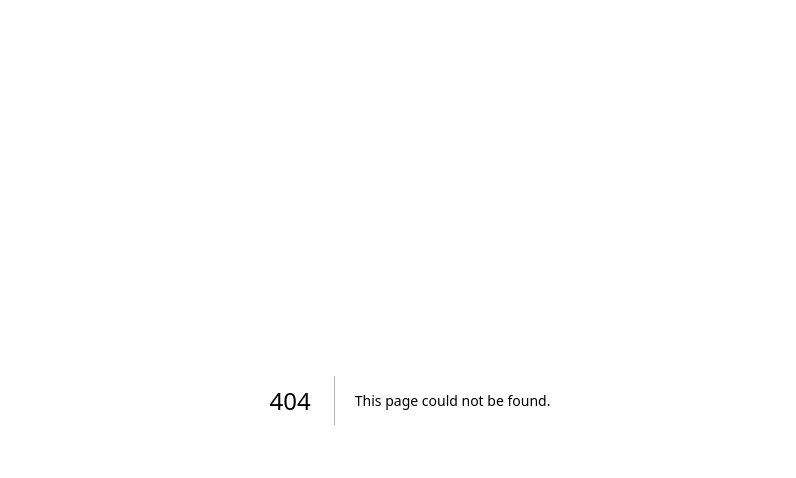
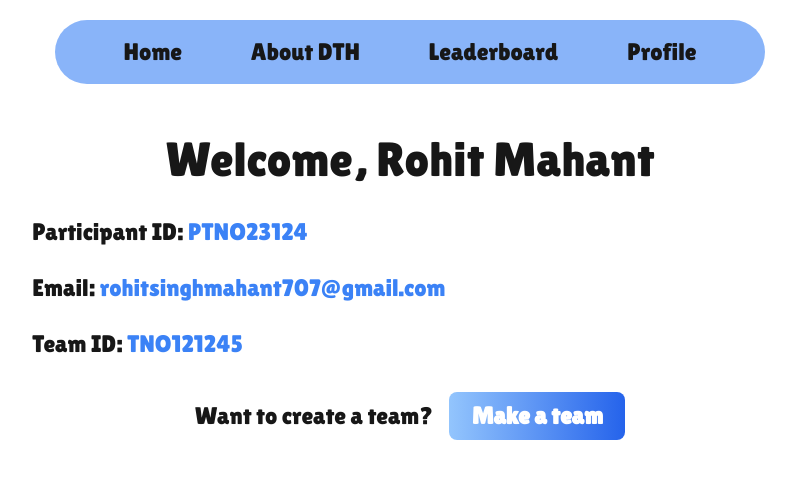
Before and after one commit to Semicile17/DTH25-main-website, a Next.js app in the folder app_v1/: page /profile in a window 1280 px wide. Before the commit this address had no page. Shown: the top 478 px of the page, without its empty margins (230-1026 px from the left). Built offline with nearby package versions, Linux system fonts and the light colour scheme.

Commit message:
added profile ad login page

```diff
--- /dev/null
+++ b/app_v1/components/header.jsx
@@ -0,0 +1,14 @@
+export default function Header(){
+    return(
+        <header className="w-full md:flex hidden sticky justify-center">
+           <nav className="bg-blue-500/60 m-5 h-16 w-[60%] rounded-full">
+            <ul className="flex w-full h-full text-2xl font-lilita justify-evenly items-center ">
+              <li className="cursor-pointer hover:text-black duration-300">Home</li>
+              <li className="cursor-pointer hover:text-black duration-300">About DTH</li>
+              <li className="cursor-pointer hover:text-black duration-300">Leaderboard</li>
+              <li className="cursor-pointer hover:text-black duration-300">Profile</li>
+            </ul>
+           </nav>
+        </header>
+    )
+}
--- /dev/null
+++ b/app_v1/pages/login/index.jsx
@@ -0,0 +1,55 @@
+import Link from "next/link";
+export default function Login() {
+    return (
+      <div className="w-full h-screen flex justify-center items-center px-4 sm:px-6 md:px-8 lg:px-16">
+        <div className="space-y-4 md:space-y-12 w-full max-w-lg">
+          <div className="font-lilita space-y-5">
+            <h1 className="text-3xl sm:text-4xl md:text-5xl lg:text-6xl text-center">Login</h1>
+            <p className="font-serif text-center text-sm sm:text-base lg:text-xl">
+              Login into your account
+            </p>
+          </div>
+          <form className="flex flex-col md:gap-6 gap-3 bg-blue-300/15 text-white p-6 rounded-md font-lilita">
+
+
+
+
+
+            {/* Email */}
+            <label htmlFor="email" className="text-sm font-bold">
+              Email
+            </label>
+            <input
+              id="email"
+              type="email"
+              placeholder="semicile17@gmail.com"
+              className="bg-gray-200 text-black px-3 py-2 rounded-lg border-2 border-blue-500 outline-none focus:ring-2 focus:ring-blue-400"
+            />
+
+             {/* Password */}
+             <label htmlFor="password" className="text-sm font-bold">
+              Password
+            </label>
+            <input
+              id="password"
+              type="password"
+              placeholder=". . . . . . . . . . ."
+              className="bg-gray-200 text-black px-3 py-2 rounded-lg border-2 border-blue-500 outline-none focus:ring-2 focus:ring-blue-400"
+            />
+
+            {/* Register Button */}
+            <button
+              type="submit"
+              className="bg-gradient-to-r from-blue-300 to-blue-600 text-white font-bold py-2 px-4 rounded-lg shadow-md hover:bg-blue-600 focus:outline-none focus:ring-2 focus:ring-blue-400"
+            >
+              Login
+            </button>
+          </form>
+
+          <div className="text-center text-sm sm:text-base lg:text-lg font-serif">
+            Haven't joined yet? <span className="font-lilita hover:underline cursor-pointer"><Link href='/register'>Register here</Link></span>
+          </div>
+        </div>
+      </div>
+    );
+  }
--- /dev/null
+++ b/app_v1/pages/profile/index.jsx
@@ -0,0 +1,42 @@
+import Header from "@/components/header";
+
+export default function Profile() {
+    return (
+      <div className="w-full h-screen flex flex-col justify-start space-y-8 px-4 lg:px-12">
+        <Header/>
+        {/* Welcome Header */}
+        <div>
+          <h1 className="text-center font-lilita text-2xl lg:text-5xl">
+            Welcome, Rohit Mahant
+          </h1>
+        </div>
+
+        {/* Info Section */}
+        <div className="flex flex-col lg:flex-row items-center font-lilita justify-center lg:justify-evenly space-y-6 lg:space-y-0">
+          {/* Text Details */}
+          <div className="space-y-4 lg:space-y-6 text-center lg:text-left">
+            <h1 className="text-lg lg:text-2xl">
+              Participant ID: <span className="text-blue-500">PTNO23124</span>
+            </h1>
+            <h1 className="text-lg lg:text-2xl">
+              Email: <span className="text-blue-500">rohitsinghmahant707@gmail.com</span>
+            </h1>
+            <h1 className="text-lg lg:text-2xl">
+              Team ID: <span className="text-blue-500">TNO121245</span>
+            </h1>
+          </div>
+
+          {/* Avatar */}
+          <div className="bg-white rounded-full w-24 h-24 lg:w-32 lg:h-32"></div>
+        </div>
+
+        {/* Call-to-Action Section */}
+        <div className="flex flex-col lg:flex-row items-center justify-center gap-y-4 lg:gap-x-4 font-lilita text-lg lg:text-2xl">
+          <p className="text-center lg:text-left">Want to create a team?</p>
+          <button className="bg-gradient-to-r from-blue-300 to-blue-600 text-white font-bold rounded-lg w-36 h-10 lg:w-44 lg:h-12">
+            Make a team
+          </button>
+        </div>
+      </div>
+    );
+  }
--- a/app_v1/pages/register/index.jsx
+++ b/app_v1/pages/register/index.jsx
@@ -1,3 +1,4 @@
+import Link from "next/link";
 export default function Register() {
     return (
       <div className="w-full h-screen flex justify-center items-center px-4 sm:px-6 md:px-8 lg:px-16">
@@ -96,7 +97,7 @@ export default function Register() {
           </form>
 
           <div className="text-center text-sm sm:text-base lg:text-lg font-serif">
-            ALready joined? <span className="font-lilita hover:underline cursor-pointer">Login here</span>
+            ALready joined? <span className="font-lilita hover:underline cursor-pointer"><Link href='/login'>Login here</Link></span>
           </div>
         </div>
       </div>
```
